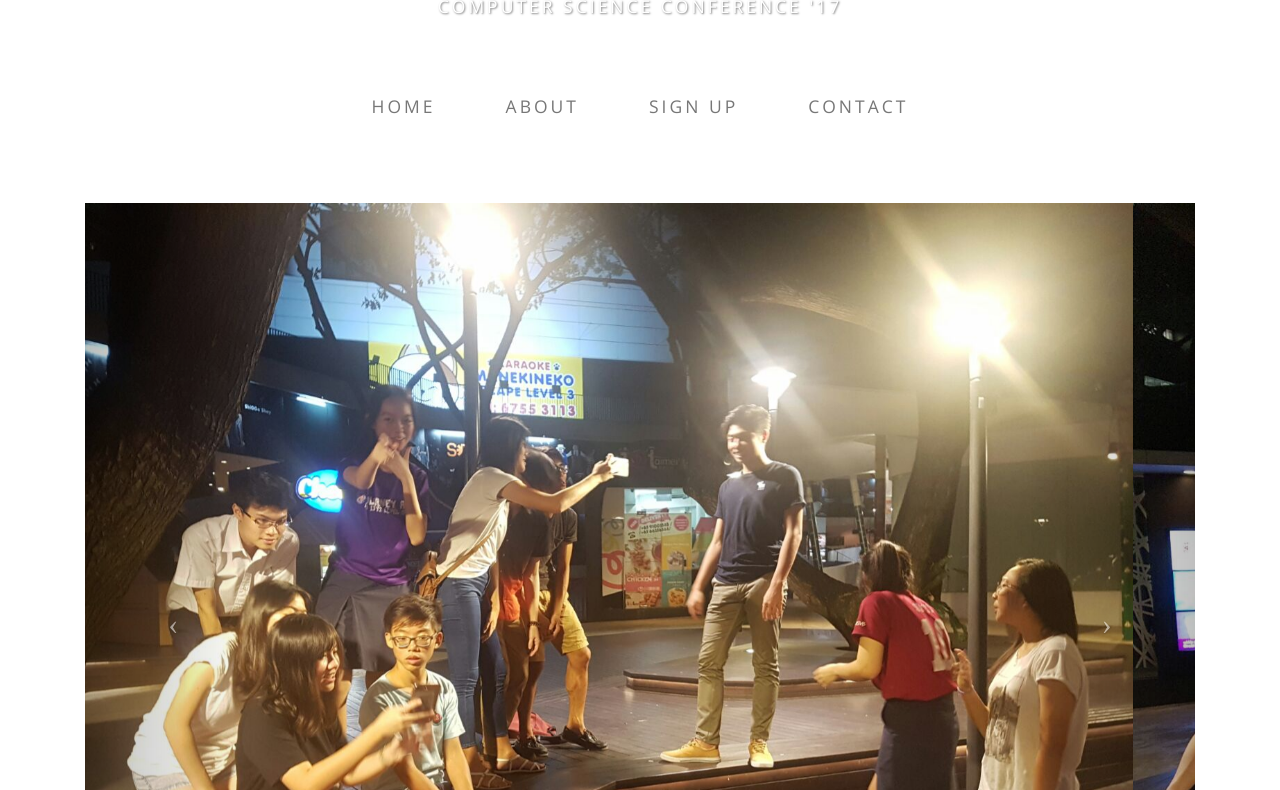
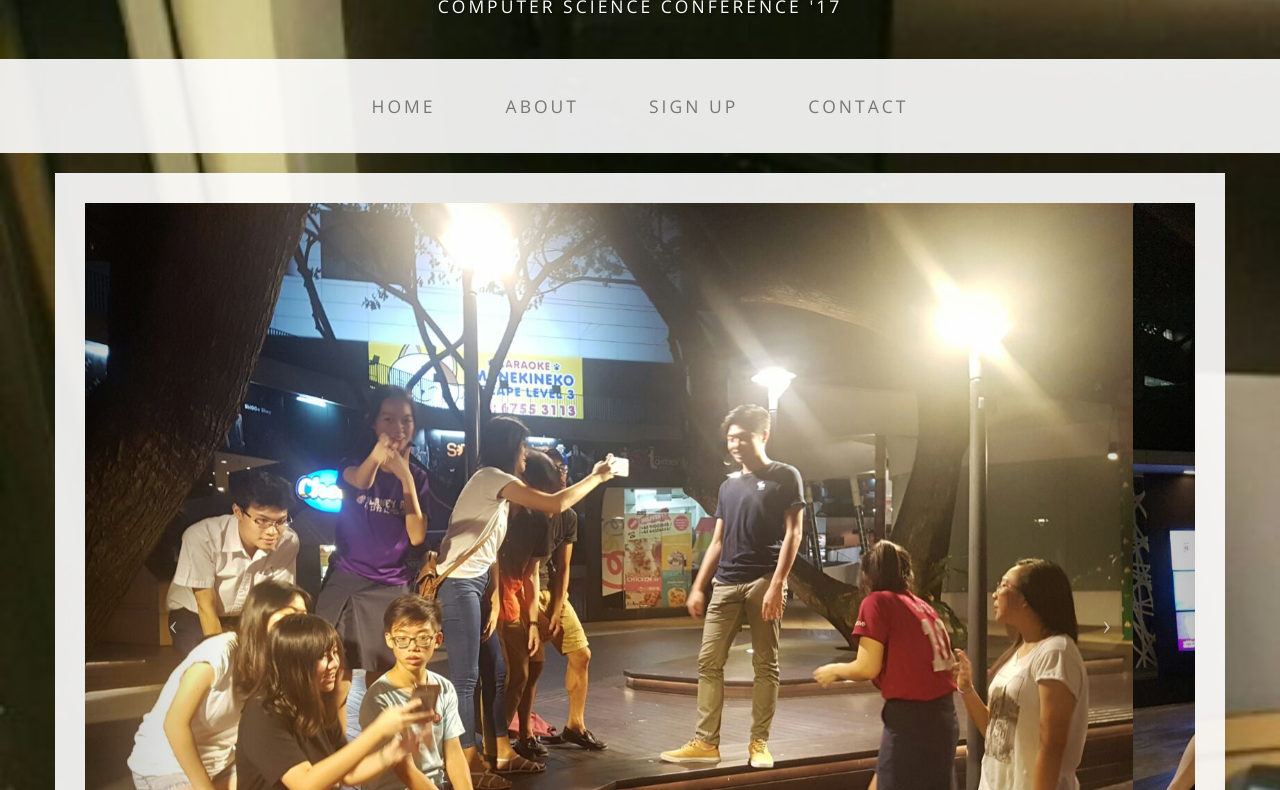
Before and after one commit to limahseng/gawwee.github.io, a plain HTML site: page index.html in a window 1280 px wide. Shown: the part 117-907 px from the top of the page. Drawn offline with nearby package versions, Linux system fonts and the light colour scheme.

Commit message:
Update business-casual.css

```diff
--- a/css/business-casual.css
+++ b/css/business-casual.css
@@ -6,7 +6,7 @@
 
 body {
     font-family: "Open Sans","Helvetica Neue",Helvetica,Arial,sans-serif;
-    background: url('../img/bg.jpg') no-repeat center center fixed;
+    background: url('../img/liren.jpg') no-repeat center center fixed;
     -webkit-background-size: cover;
     -moz-background-size: cover;
     background-size: cover;
```
